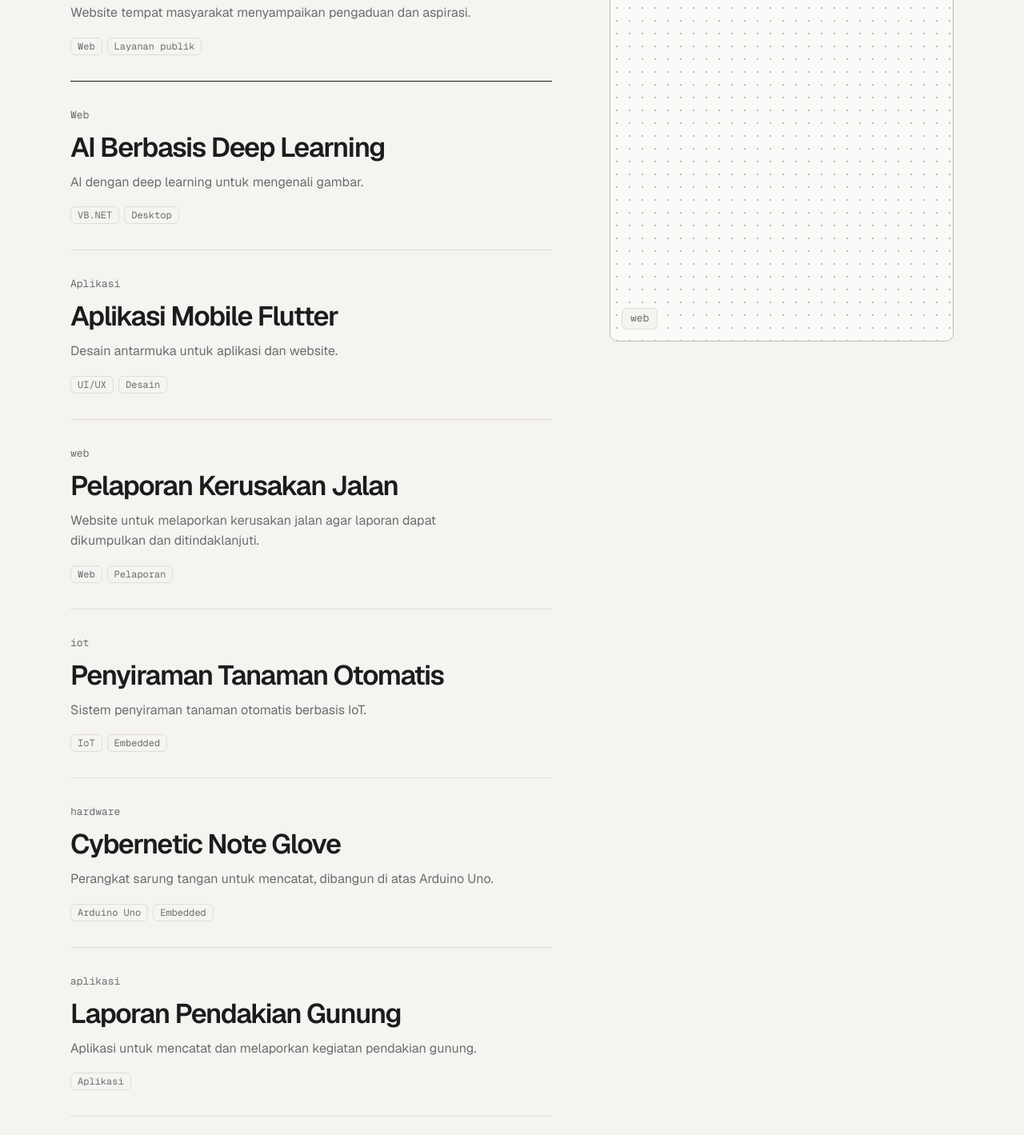
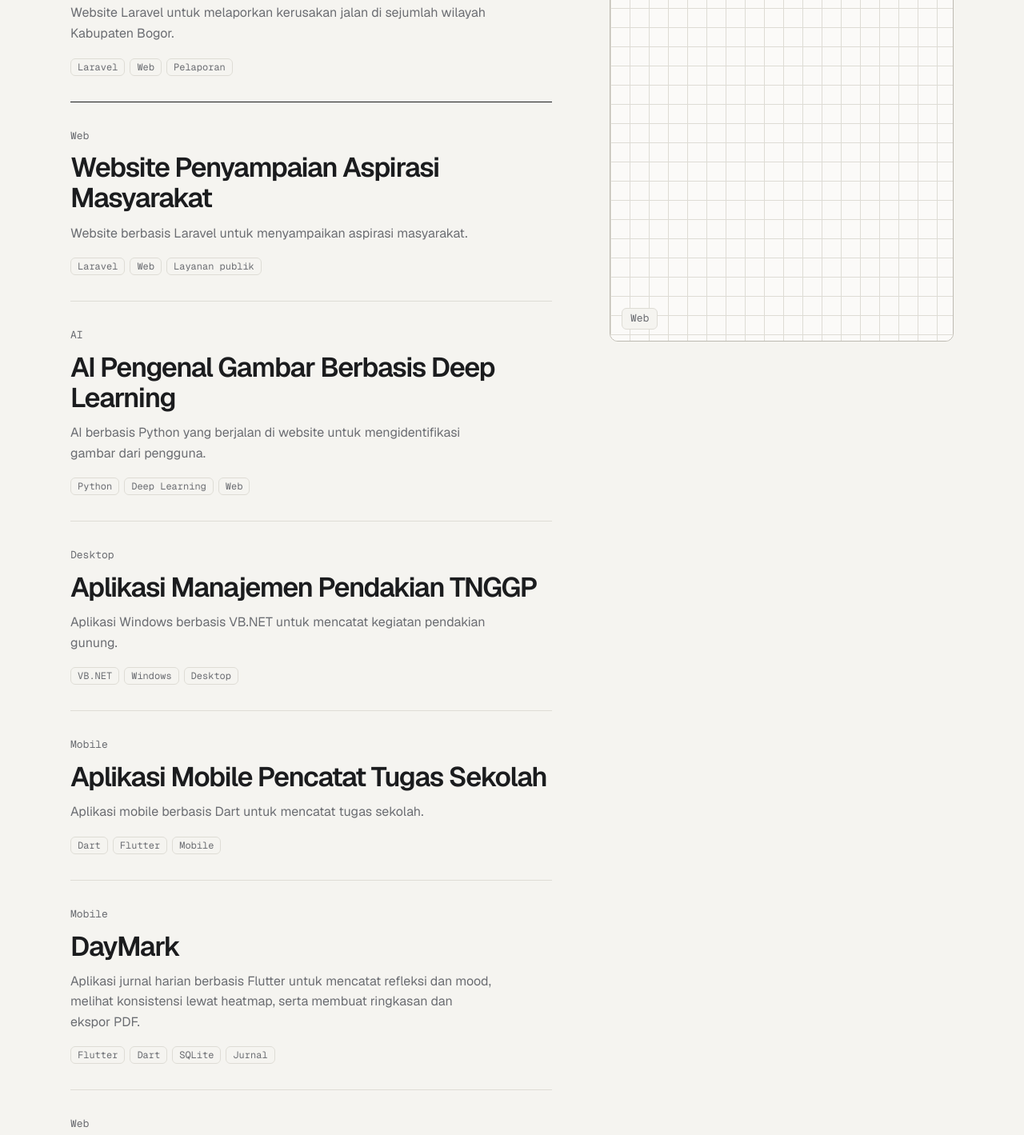
Before and after one commit to arundaya24/portofolio, a plain HTML site: page code/portofolio.html in a window 1280 px wide. Shown: the part 1343-2762 px from the top of the page at 80% size. Drawn offline with nearby package versions, Linux system fonts and the light colour scheme.

Commit message:
simpan perubahan

```diff
--- a/code/main.js
+++ b/code/main.js
@@ -3,60 +3,67 @@ document.documentElement.classList.add("js");
       const CONFIG = {
         projects: [
           {
-            title: "Pengaduan dan Aspirasi Masyarakat",
-            type: "web",
+            title: "Website Pelaporan Kerusakan Jalan",
+            type: "Web",
+            pattern: 0,
+            image: "assets/aspara.png",
+            href: "https://github.com/arundaya24/aspara",
+            desc: "Website Laravel untuk melaporkan kerusakan jalan di sejumlah wilayah Kabupaten Bogor.",
+            tags: ["Laravel", "Web", "Pelaporan"],
+          },
+          {
+            title: "Website Penyampaian Aspirasi Masyarakat",
+            type: "Web",
+            pattern: 1,
+            image: "assets/titik-kritis.png",
+            href: "https://github.com/arundaya24/titikkritis",
+            desc: "Website berbasis Laravel untuk menyampaikan aspirasi masyarakat.",
+            tags: ["Laravel", "Web", "Layanan publik"],
+          },
+          {
+            title: "AI Pengenal Gambar Berbasis Deep Learning",
+            type: "AI",
+            pattern: 2,
+            image: "assets/arun-d.png",
+            href: "https://github.com/arundaya24/arun-d",
+            desc: "AI berbasis Python yang berjalan di website untuk mengidentifikasi gambar dari pengguna.",
+            tags: ["Python", "Deep Learning", "Web"],
+          },
+          {
+            title: "Aplikasi Manajemen Pendakian TNGGP",
+            type: "Desktop",
+            pattern: 3,
+            image: "assets/tnggp.png",
+            href: "https://github.com/arundaya24/ManajemenPendakianTNGGP",
+            desc: "Aplikasi Windows berbasis VB.NET untuk mencatat kegiatan pendakian gunung.",
+            tags: ["VB.NET", "Windows", "Desktop"],
+          },
+          {
+            title: "Aplikasi Mobile Pencatat Tugas Sekolah",
+            type: "Mobile",
+            pattern: 0,
+            image: "assets/nigas.png",
+            href: "https://github.com/arundaya24/nigas",
+            desc: "Aplikasi mobile berbasis Dart untuk mencatat tugas sekolah.",
+            tags: ["Dart", "Flutter", "Mobile"],
+          },
+          {
+            title: "DayMark",
+            type: "Mobile",
             pattern: 1,
             image: "",
-            desc: "Website tempat masyarakat menyampaikan pengaduan dan aspirasi.",
-            tags: ["Web", "Layanan publik"],
+            href: "https://github.com/arundaya24/DayMark",
+            desc: "Aplikasi jurnal harian berbasis Flutter untuk mencatat refleksi dan mood, melihat konsistensi lewat heatmap, serta membuat ringkasan dan ekspor PDF.",
+            tags: ["Flutter", "Dart", "SQLite", "Jurnal"],
           },
           {
-            title: "AI Berbasis Deep Learning",
+            title: "Mimo — Virtual Pet Interaktif",
             type: "Web",
             pattern: 2,
             image: "",
-            desc: "AI dengan deep learning untuk mengenali gambar.",
-            tags: ["VB.NET", "Desktop"],
-          },
-          {
-            title: "Aplikasi Mobile Flutter",
-            type: "Aplikasi",
-            pattern: 2,
-            image: "",
-            desc: "Desain antarmuka untuk aplikasi dan website.",
-            tags: ["UI/UX", "Desain"],
-          },
-          {
-            title: "Pelaporan Kerusakan Jalan",
-            type: "web",
-            pattern: 0,
-            image: "assets/aspara.png",
-            desc: "Website untuk melaporkan kerusakan jalan agar laporan dapat dikumpulkan dan ditindaklanjuti.",
-            tags: ["Web", "Pelaporan"],
-          },
-          {
-            title: "Penyiraman Tanaman Otomatis",
-            type: "iot",
-            pattern: 0,
-            image: "",
-            desc: "Sistem penyiraman tanaman otomatis berbasis IoT.",
-            tags: ["IoT", "Embedded"],
-          },
-          {
-            title: "Cybernetic Note Glove",
-            type: "hardware",
-            pattern: 1,
-            image: "",
-            desc: "Perangkat sarung tangan untuk mencatat, dibangun di atas Arduino Uno.",
-            tags: ["Arduino Uno", "Embedded"],
-          },
-          {
-            title: "Laporan Pendakian Gunung",
-            type: "aplikasi",
-            pattern: 3,
-            image: "",
-            desc: "Aplikasi untuk mencatat dan melaporkan kegiatan pendakian gunung.",
-            tags: ["Aplikasi"],
+            href: "https://github.com/arundaya24/mimo",
+            desc: "Website virtual pet untuk merawat kucing digital dengan kepribadian, emosi, kustomisasi, dan perilaku interaktif.",
+            tags: ["React", "TypeScript", "Laravel", "Virtual Pet"],
           },
         ],
         principles: [
@@ -82,7 +89,19 @@ document.documentElement.classList.add("js");
           "System Design",
           "IoT dan Embedded Systems",
         ],
-        contact: { email: "", links: [] },
+        contact: {
+          email: "kalinggaarundayapriatna1@gmail.com",
+          links: [
+            {
+              label: "WhatsApp: 081218307660",
+              href: "https://wa.me/6281218307660",
+            },
+            {
+              label: "GitHub: github.com/arundaya24",
+              href: "https://github.com/arundaya24",
+            },
+          ],
+        },
       };
 
       const reducedMotion = matchMedia(
@@ -109,7 +128,7 @@ document.documentElement.classList.add("js");
             (project, index) => `
     <article class="project${index === 0 ? " on" : ""}" tabindex="0" data-index="${index}" data-reveal>
       <span class="type mono">${escapeHtml(project.type || "proyek")}</span>
-      <h3>${escapeHtml(project.title)}</h3>
+      <h3>${project.href ? `<a href="${escapeHtml(project.href)}" target="_blank" rel="noopener">${escapeHtml(project.title)}</a>` : escapeHtml(project.title)}</h3>
       <p>${escapeHtml(project.desc || "")}</p>
       <div class="tags">${(project.tags || []).map((tag) => `<span>${escapeHtml(tag)}</span>`).join("")}</div>
       <div class="m-cover">${coverMarkup(project, index)}</div>
@@ -181,7 +200,7 @@ document.documentElement.classList.add("js");
         const items = [];
         if (email)
           items.push(
-            `<div class="mag" data-magnetic><a class="btn btn-primary" href="mailto:${escapeHtml(email)}">Kirim email</a></div>`,
+            `<div class="mag" data-magnetic><a class="btn btn-primary" href="mailto:${escapeHtml(email)}">${escapeHtml(email)}</a></div>`,
           );
         links
           .filter((link) => link.href)
--- a/code/portofolio.html
+++ b/code/portofolio.html
@@ -117,11 +117,6 @@
       <section id="kontak">
         <div class="wrap contact-grid">
           <span class="label mono" data-reveal>kontak</span>
-          <h2 data-reveal>Terbuka untuk diskusi dan tantangan baru.</h2>
-          <p class="lead" data-reveal>
-            Saya masih dalam tahap belajar dan senang bertukar pikiran tentang
-            proyek, teknologi, dan cara membangun sesuatu yang berguna.
-          </p>
           <div class="contact" id="contact" data-reveal></div>
         </div>
       </section>
```
Also changed, not shown: code/style.css (+128 -30 lines).
